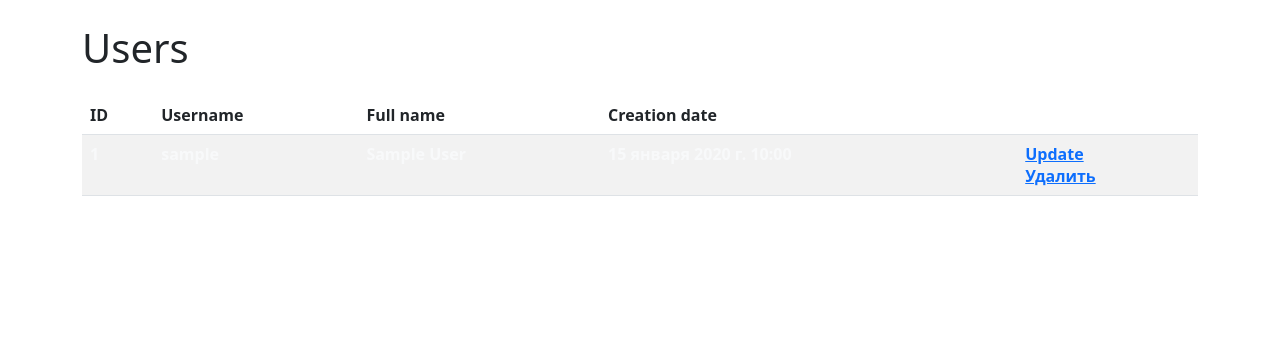
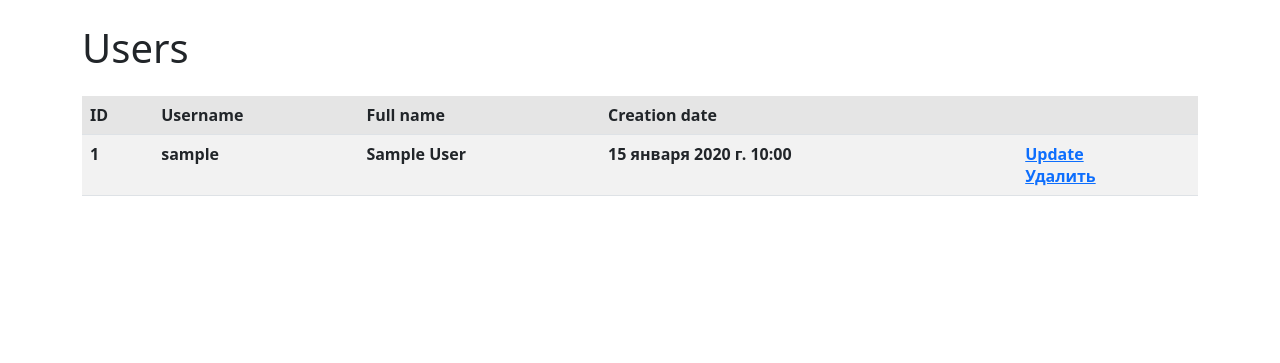
Before and after one commit to BezrezenTLNH/Task_Manager, a Django app: page /users/ in a window 1280 px wide. Shown: the part 102-465 px from the top of the page. Run offline with Django 4.2, Linux system fonts and the light colour scheme; tables that the repository leaves empty hold one stand-in row (values such as "Sample post").

Commit message:
change text colors in users page

```diff
--- a/task_manager/templates/users/users.html
+++ b/task_manager/templates/users/users.html
@@ -9,25 +9,25 @@
 <body class="d-flex flex-column min-vh-100">
     <div class="container wrapper flex-grow-1">
       <h1 class="my-4"> {% translate 'Users' %}</h1>
-        <table class="table table-striped">
+        <table class="table table-striped table-active table-hover">
               <thead>
                 <tr>
-                  <th>ID</th>
-                  <th>{% translate 'Username' %}</th>
-                  <th>{% translate 'Full name' %}</th>
-                  <th>{% translate 'Creation date' %}</th>
-                  <th></th>
+                  <th class="fw-bold text-dark">ID</th>
+                  <th class="fw-bold text-dark">{% translate 'Username' %}</th>
+                  <th class="fw-bold text-dark">{% translate 'Full name' %}</th>
+                  <th class="fw-bold text-dark">{% translate 'Creation date' %}</th>
+                  <th class="fw-bold text-dark"></th>
                 </tr>
               </thead>
 
               {% for user in users %}
                 <tbody>
                   <tr>
-                    <td class="fw-bold text-light">{{ user.id }}</td>
-                    <td class="fw-bold text-light">{{ user.username }}</td>
-                    <td class="fw-bold text-light">{{ user.get_full_name }}</td>
-                    <td class="fw-bold text-light">{{ user.date_joined }}</td>
-                    <td class="fw-bold text-light">
+                    <td class="fw-bold text-dark">{{ user.id }}</td>
+                    <td class="fw-bold text-dark">{{ user.username }}</td>
+                    <td class="fw-bold text-dark">{{ user.get_full_name }}</td>
+                    <td class="fw-bold text-dark">{{ user.date_joined }}</td>
+                    <td class="fw-bold text-dark">
                       <a class="" href="{% url 'update_user' user.id %}">{% translate 'Update' %}</a>
                       <br>
                       <a class="" href="{% url 'delete_user' user.id %}">{% translate 'Delete' %}</a>
--- a/task_manager/users/urls.py
+++ b/task_manager/users/urls.py
@@ -5,4 +5,9 @@ from task_manager.users import views
 
 urlpatterns = [
     path('', views.UsersView.as_view(), name='users'),
+    path('create/', views.UserFormCreateView.as_view(), name='create_user'),
+    path('<int:pk>/update/', views.UserFormChangeView.as_view(),
+        name='update_user'),
+    path('<int:pk>/delete/', views.UserFormDeleteView.as_view(),
+        name='delete_user'),
 ]
--- a/task_manager/users/views.py
+++ b/task_manager/users/views.py
@@ -2,7 +2,9 @@ from django.shortcuts import render
 from django.views.decorators.http import require_http_methods
 from django.views import View
 from django.views.generic import CreateView, UpdateView, DeleteView, ListView
+from .forms import CustomUserCreationForm, CustomUserChangeForm
 from django.contrib.auth.models import User
+from django.urls import reverse_lazy
 
 
 # Create your views here.
@@ -11,3 +13,16 @@ class UsersView(ListView):
     template_name = 'users/users.html'
     model = User
     context_object_name = 'users'
+
+class UserFormCreateView(CreateView):
+    template_name = 'users/create.html'
+    form_class = CustomUserCreationForm
+
+class UserFormChangeView(UpdateView):
+    template_name = 'users/update.html'
+    form_class = CustomUserChangeForm
+
+class UserFormDeleteView(DeleteView):
+    model = User
+    template_name = 'users/delete.html'
+    success_url = reverse_lazy('users')
```
Also changed, not shown: task_manager/users/forms.py (+23 -0 lines), 1 other file.
